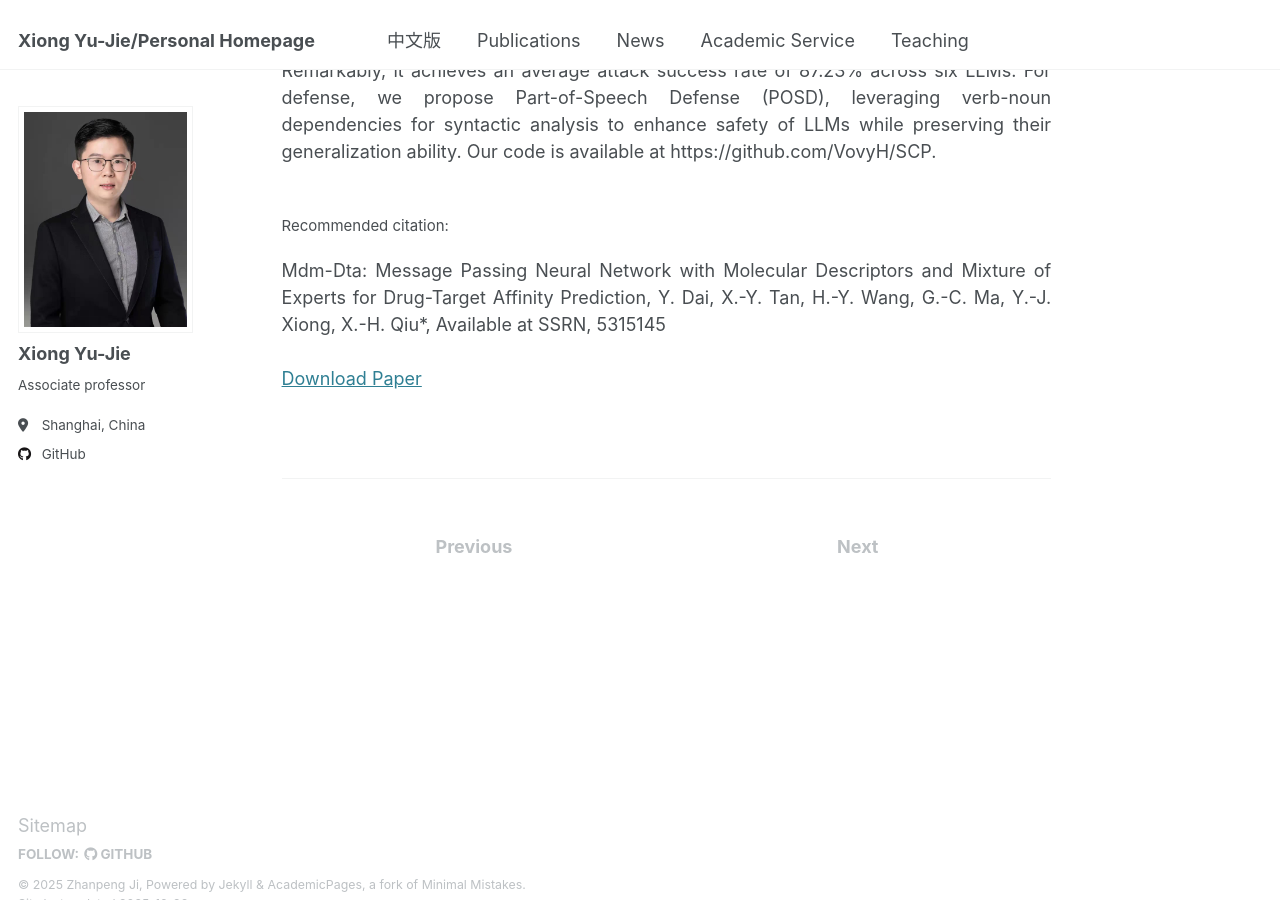
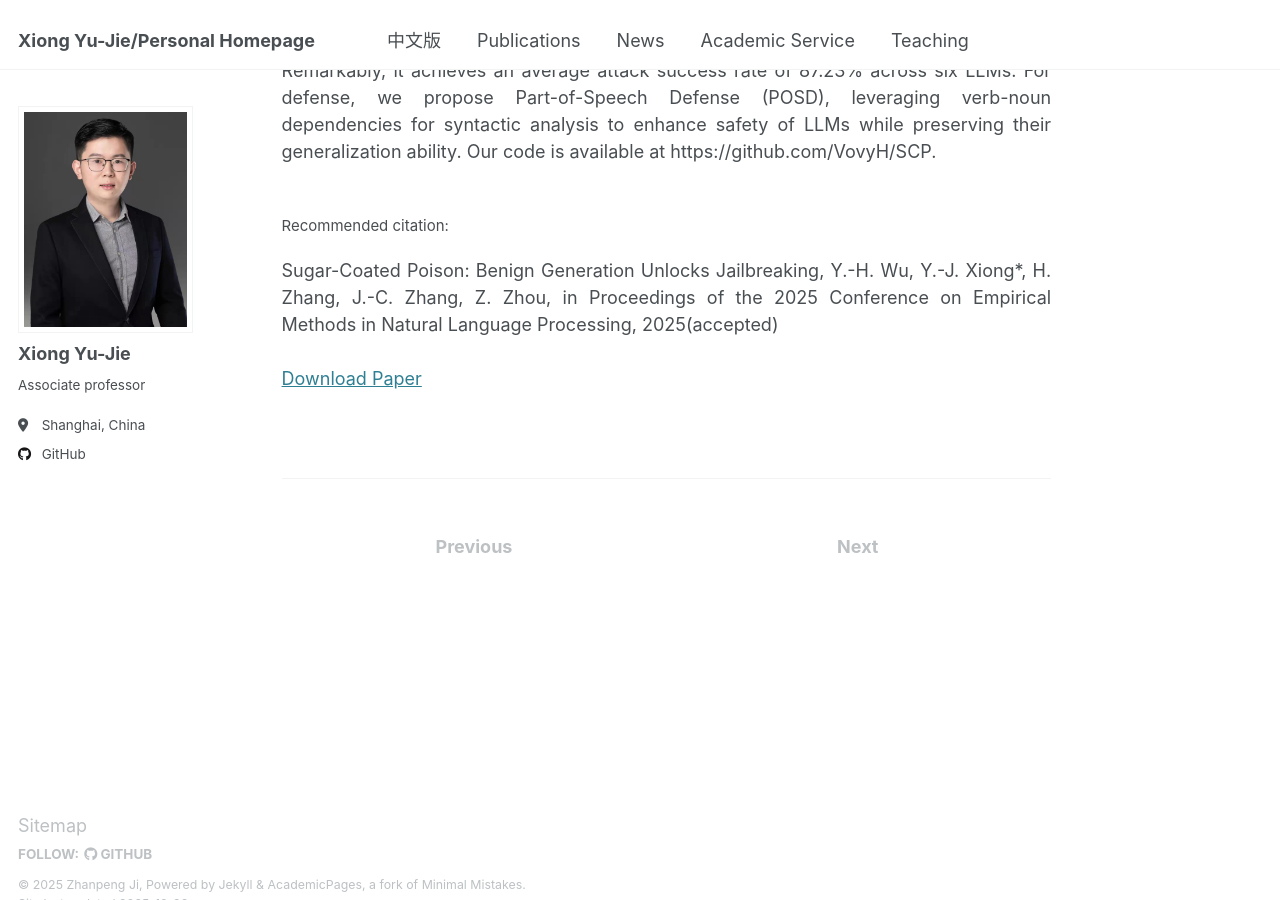
Before and after one commit to X-Lab-CN/introduce, a Jekyll site: the page built from _publications/2025-10-14-paper-title-number-1.md, in a window 1280 px wide and 900 px high, scrolled down 525 px. Built offline with Jekyll 4.4.1, drawn with Linux system fonts in a browser that asks for light colours.

Commit message:
Update 2025-10-14-paper-title-number-1.md

```diff
--- a/_publications/2025-10-14-paper-title-number-1.md
+++ b/_publications/2025-10-14-paper-title-number-1.md
@@ -7,7 +7,7 @@ excerpt: '<div style="text-align: justify;">The paper proposes SCP, a jailbreak
 date: 2025-10-14
 venue: 'Conference on Empirical Methods in Natural Language Processing'
 paperurl: 'http://xiongyujie.cn/files/wuyh.pdf'
-citation: '<br/><div style="text-align: justify;">Mdm-Dta: Message Passing Neural Network with Molecular Descriptors and Mixture of Experts for Drug-Target Affinity Prediction, Y. Dai, X.-Y. Tan, H.-Y. Wang, G.-C. Ma, Y.-J. Xiong, X.-H. Qiu*, Available at SSRN, 5315145</div>'
+citation: '<br/><div style="text-align: justify;">Sugar-Coated Poison: Benign Generation Unlocks Jailbreaking, Y.-H. Wu, Y.-J. Xiong*, H. Zhang, J.-C. Zhang, Z. Zhou, in Proceedings of the 2025 Conference on Empirical Methods in Natural Language Processing, 2025(accepted)</div>'
 ---
 
 <div style="text-align: justify;">With the increasingly deep integration of large language models (LLMs) across diverse domains, the effectiveness of their safety mechanisms is encountering severe challenges. Currently, jailbreak attacks based on prompt engineering have become a major safety threat. However, existing methods primarily rely on black-box manipulation of prompt templates, resulting in poor interpretability and limited generalization. To break through the bottleneck, this study first introduces the concept of Defense Threshold Decay (DTD), revealing the potential safety impact caused by LLMs’ benign generation: as benign content generation in LLMs increases, the model’s focus on input instructions progressively diminishes. Building on this insight, we propose the Sugar-Coated Poison (SCP) attack paradigm, which uses a "semantic reversal" strategy to craft benign inputs that are opposite in meaning to malicious intent. This strategy induces the models to generate extensive benign content, thereby enabling adversarial reasoning to bypass safety mechanisms. Experiments show that SCP outperforms existing baselines. Remarkably, it achieves an average attack success rate of 87.23% across six LLMs. For defense, we propose Part-of-Speech Defense (POSD), leveraging verb-noun dependencies for syntactic analysis to enhance safety of LLMs while preserving their generalization ability. Our code is available at https://github.com/VovyH/SCP.</div>
```
